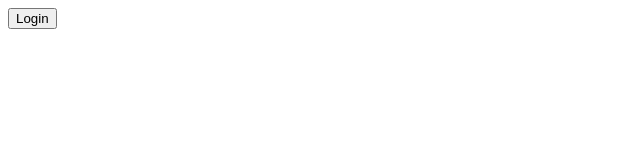
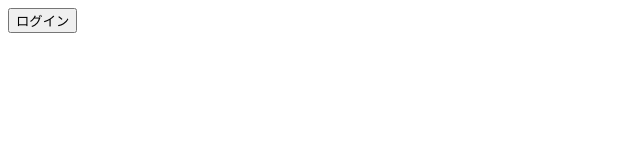
Before and after one commit to su-su-su-su/react-memo-app, a React (Create React App) app: page / in a window 1280 px wide. Shown: the top 160 px of the page, without its empty margins (0-640 px from the left). Built offline with nearby package versions, Linux system fonts and the light colour scheme.

Commit message:
ボタンを日本語に変更

```diff
--- a/src/AuthContext.js
+++ b/src/AuthContext.js
@@ -10,7 +10,7 @@ export const AuthProvider = ({ children }) => {
     <AuthContext.Provider value={{ isLoggedIn }}>
       <div>
         <button onClick={clickHandler}>
-          {isLoggedIn ? 'Logout' : 'Login'}
+          {isLoggedIn ? 'ログアウト' : 'ログイン'}
         </button>
       </div>
       {children}
```
